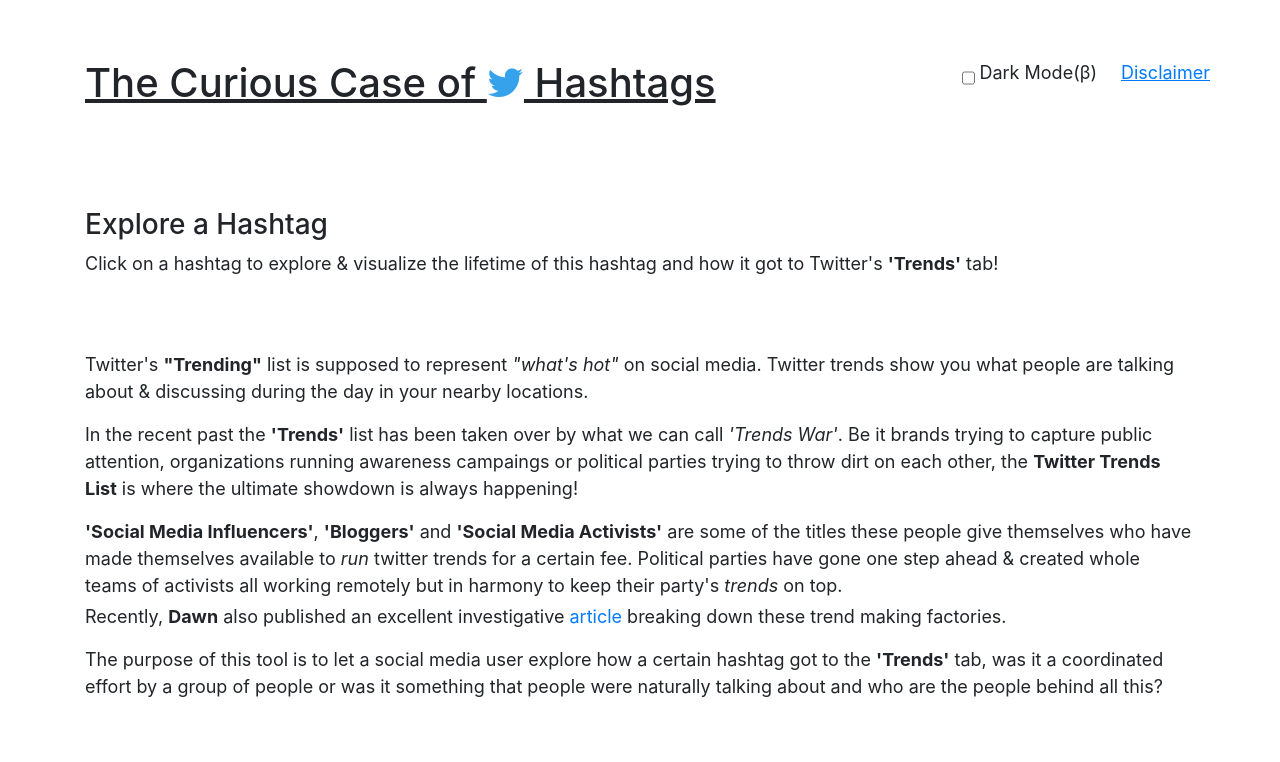
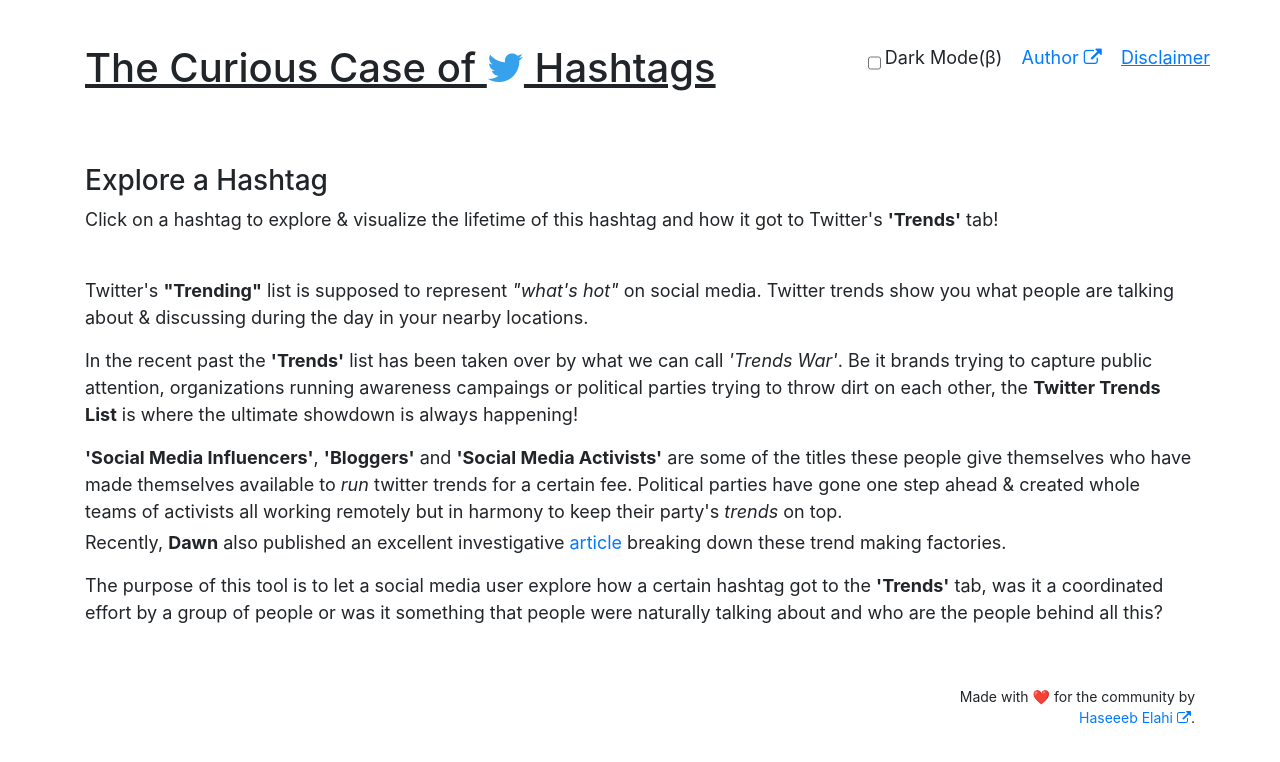
Before and after one commit to haseebelahi/hashtag-analyzer-client, a plain HTML site: page index.html in a window 1280 px wide. Drawn offline with nearby package versions, Linux system fonts and the light colour scheme; no server answers.

Commit message:
📦 Add author info and link to personal site

```diff
--- a/index.html
+++ b/index.html
@@ -38,13 +38,14 @@
     </div>
     <div class="container">
         <div class="row">
-            <div class="col-md-9">
+            <div class="col-md-8">
                 <h1 style="padding-bottom: 24px; text-decoration: underline;">The Curious Case of <i class="fa fa-twitter" style="color: rgb(54, 162, 235)"></i> Hashtags</h1>
             </div>
-            <div class="col-md-3">
+            <div class="col-md-4">
                 <div class="float-right row">
                     <input id='dark-mode-switch' class="mt-7" style="margin-right: 0.25rem;" type="checkbox" tabindex="2"/>
-                    <p style="margin-right: 1.5rem;">Dark Mode(β)</p>
+                    <p style="margin-right: 1.2rem;">Dark Mode(β)</p>
+                    <a style="margin-right: 1.2rem;" href="https://haseebelahi.dev/" target="_blank">Author <i class="fa fa-external-link"></i></a>
                     <a title="Disclaimer" id='open-disc' tabindex="1"><u>Disclaimer</u></a>
                 </div>
             </div>
@@ -53,7 +54,8 @@
             <div class="col-md-12">
                 <h3>Explore a Hashtag</h3>
                 <p>Click on a hashtag to explore & visualize the lifetime of this hashtag and how it got to Twitter's <b>'Trends'</b> tab!</p>
-                <div id="available-hashtags"></div>
+                <div id="available-hashtags">
+                </div>
             </div>
         </div>
         <div class="row info">
@@ -63,6 +65,13 @@
                 <p class="mt-16"> <b>'Social Media Influencers'</b>, <b>'Bloggers'</b> and <b>'Social Media Activists'</b> are some of the titles these people give themselves who have made themselves available to <em>run</em> twitter trends for a certain fee. Political parties have gone one step ahead & created whole teams of activists all working remotely but in harmony to keep their party's <em>trends</em> on top.</p> Recently, <b>Dawn</b> also published an excellent investigative <a href='https://www.dawn.com/news/1518967'>article</a> breaking down these trend making factories.
 
                 <p class="mt-16">The purpose of this tool is to let a social media user explore how a certain hashtag got to the <b>'Trends'</b> tab, was it a coordinated effort by a group of people or was it something that people were naturally talking about and who are the people behind all this?</p>
+            </div>
+        </div>
+
+        <div class="row info pb-16 mt-16">
+            <div class="col-md-9"></div>
+            <div class="col-md-3">
+                <p class="caption">Made with ❤️ for the community by <a href="https://haseebelahi.dev" target="_blank">Haseeeb Elahi <i class="fa fa-external-link"></i></a>.</p>
             </div>
         </div>
         <div class="row trend">
--- a/index.js
+++ b/index.js
@@ -311,6 +311,7 @@
     };
 
     const showAvailableHashtags = (availableHashtags) => {
+        // hideLoader();
         const availableHashtagsContainer = document.getElementById('available-hashtags');
         let innerHTML = `<ul>`;
         availableHashtags.forEach(item => {
@@ -324,6 +325,11 @@
         });
         innerHTML += `</ul>`;
         availableHashtagsContainer.innerHTML = innerHTML;
+    };
+
+    const hideLoader = () => {
+        const loader = document.getElementById('loader');
+        loader.style.display = 'none';
     };
 
     const clickEventHandler = (event) => {
@@ -480,7 +486,7 @@
         return "";
     }
 
-    let isDarkModeOn = false;
+    let isDarkModeOn = getCookie('dark-mode')=='on';
 
     darkModeSwitch.onchange = toggleDarkMode;
     document.getElementById('close-disc').onclick = closeDisclaimer;
--- a/styles.css
+++ b/styles.css
@@ -9,6 +9,9 @@ body {
 }
 .p-8 {
     padding: 8px;
+}
+.pb-16 {
+    padding-bottom: 16px;
 }
 .y-scrollable{
     overflow-y: scroll;
@@ -182,3 +185,8 @@ a {
 .mt-7 {
     margin-top: 7px;
 }
+
+.caption {
+    font-size: 14px;
+    text-align: right;
+}
```
